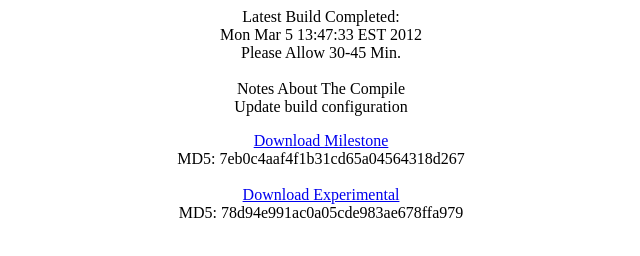
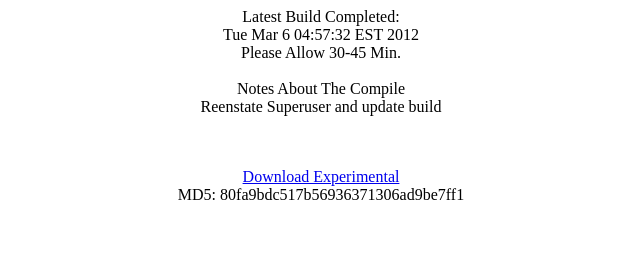
Before and after one commit to DarkCodedDragon/Twisted-Playground, a plain HTML site: page Mecha/TimeStamp.html in a window 1280 px wide. Shown: the whole page, without its empty margins (319-959 px from the left). Drawn offline with Linux system fonts and the light colour scheme.

Commit message:
Automated TimeStamp Update - Mecha

```diff
--- a/Mecha/TimeStamp.html
+++ b/Mecha/TimeStamp.html
@@ -12,22 +12,19 @@
 <center>
 Latest Build Completed:
 <br>
-Mon Mar  5 13:47:33 EST 2012
+Tue Mar  6 04:57:32 EST 2012
 <br>
 Please Allow 30-45 Min.
 <br>
 <br>
 Notes About The Compile
 <br>
-Update build configuration
+Reenstate Superuser and update build
 <p></p>
-<a href="http://db.tt/dAJtkNlG">Download Milestone</a>
-<br>
-MD5: 7eb0c4aaf4f1b31cd65a04564318d267
 <br><br>
 <a href="http://db.tt/4i4d3nVA">Download Experimental</a>
 <br>
-MD5: 78d94e991ac0a05cde983ae678ffa979
+MD5: 80fa9bdc517b56936371306ad9be7ff1
 </center>
 </body>
 </html>
```
